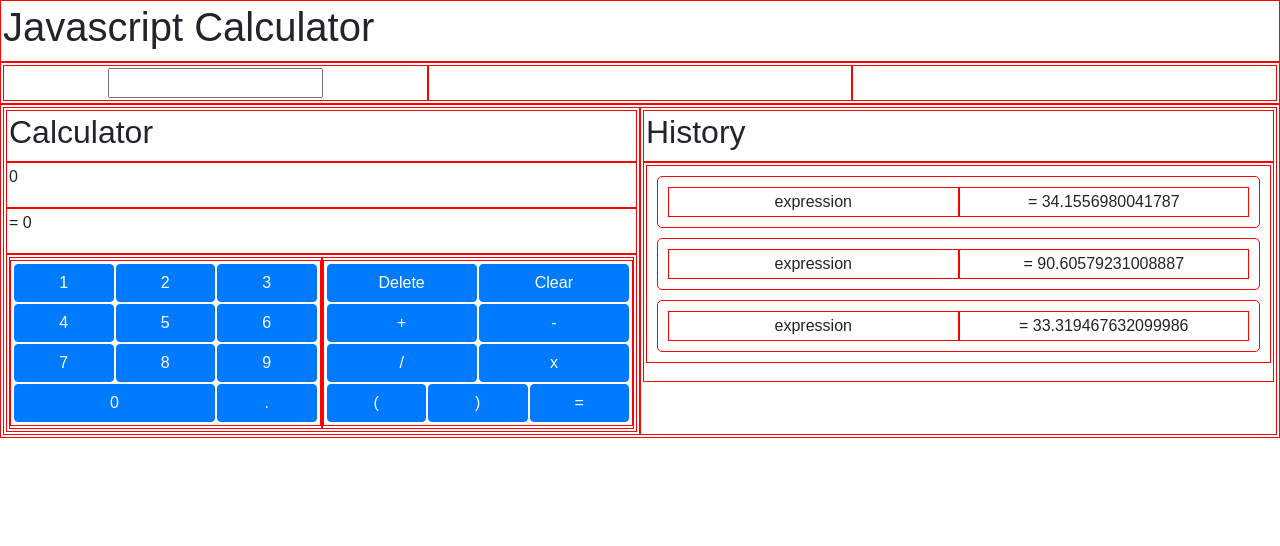
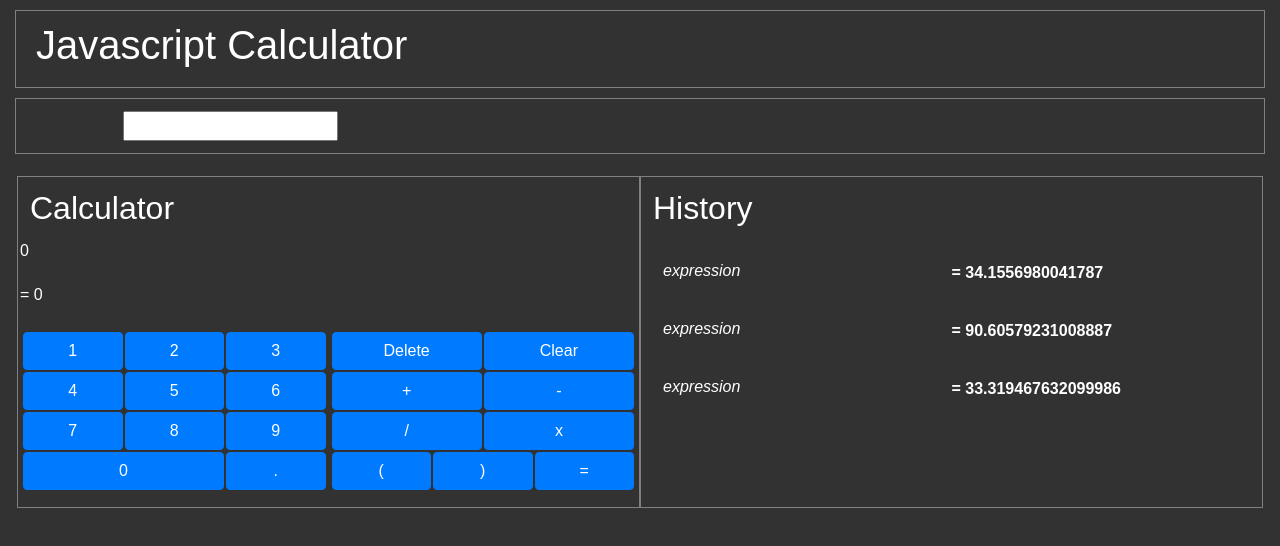
Before and after one commit to eliasm307/FCC-JavaScript-Calculator, a React (Create React App) app: page / in a window 1280 px wide. Shown: the top 546 px of the page. Built offline with nearby package versions, Linux system fonts and the light colour scheme.

Commit message:
Styling and deleted old files

```diff
--- a/src/App.js
+++ b/src/App.js
@@ -204,11 +204,11 @@ class App extends React.Component {
     return (
       <>
         <Container fluid className="App">
-          <Row>
+          <Row noGutters as="section" >
             <h1>Javascript Calculator</h1>
           </Row>
 
-          <Row>
+          <Row noGutters as="section">
 
             <Col>
               <input id="txt" type="text" onChange={this.handleInputChange} />
@@ -224,7 +224,7 @@ class App extends React.Component {
 
           </Row>
 
-          <Row >
+          <Row noGutters>
 
             <CalculatorSection numberButtons={numberButtons} controlButtons={controlButtons}  handleSuccessfulEvaluation={this.handleSuccessfulEvaluation}/>
 
--- a/src/components/CalculatorSection.jsx
+++ b/src/components/CalculatorSection.jsx
@@ -92,7 +92,7 @@ const CalculatorSection = ({ numberButtons, controlButtons, className, handleSuc
   console.log("CalculatorSection: Pre-Render");
   return (
 
-    <section id="calculator-section" className="col">
+    <section id="calculator-section" className="col-md-6">
       <Row noGutters>
         <h2>Calculator</h2>
       </Row>
--- a/src/components/CalculatorSection.scss
+++ b/src/components/CalculatorSection.scss
@@ -1,4 +1,13 @@
 #calculator-section {
+
+  .container-number-buttons,
+  .container-control-buttons {
+    .row {
+      padding: 10px;
+      margin: 10px;
+    }
+  }
+
   .btn-container {
     padding: 1px;
   }
--- a/src/components/HistorySection.jsx
+++ b/src/components/HistorySection.jsx
@@ -21,8 +21,8 @@ const HistorySection = ({ arrayHistory, className, ...restProps }) => {
 
     return(
       <Row as="li" noGutters key={expression+result+i}>
-        <Col className="col" md={6}>{expression}</Col>
-        <Col>= {result}</Col>
+        <Col className="expression" lg={6}>{expression}</Col>
+        <Col className="result">= {result}</Col>
       </Row>
     );
 
--- a/src/components/HistorySection.scss
+++ b/src/components/HistorySection.scss
@@ -2,12 +2,22 @@
 
   #container-history {
     padding: 0;
+    text-align: left;
 
     li {
       margin: 10px;
       padding: 10px;
       border-radius: 5px;
 
+      .expression {
+        font-style: italic;
+
+      }
+
+      .result {
+        font-weight: 700;
+      }
+
     }
   }
 
--- a/src/global-styles.scss
+++ b/src/global-styles.scss
@@ -1,18 +1,42 @@
 // import bootstrap
 // @import "~bootstrap/scss/bootstrap";
-
-
-
-.App {
-  font-family: sans-serif;
-  text-align: center;
-}
-
 
 // for development
 .col,
 .row,
 .container {
-  border: 0.5px solid red;
+  border: 0px solid red;
   padding: 2px 2px;
 }
+
+body {
+  background-color: rgba(50,50,50,1);
+  // padding: 5%;
+
+}
+
+.App {
+  font-family: sans-serif;
+  text-align: center;
+
+
+  color: white;
+
+
+  section {
+    border: 1px solid gray;
+    margin: 10px 0px;
+    padding: 10px;
+  }
+
+
+
+  h1,
+  h2,
+  h3,
+  h4 {
+    padding: 0 10px;
+  }
+
+
+}
```
Also changed, not shown: src/components/CalculatorButton.jsx (deleted), src/components/CalculatorButton.scss (deleted).
